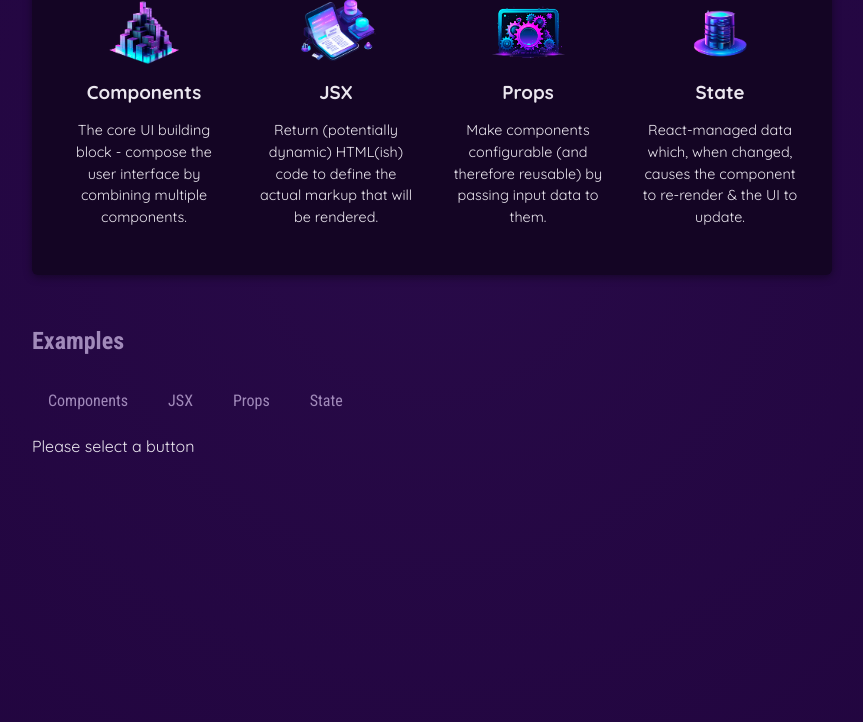
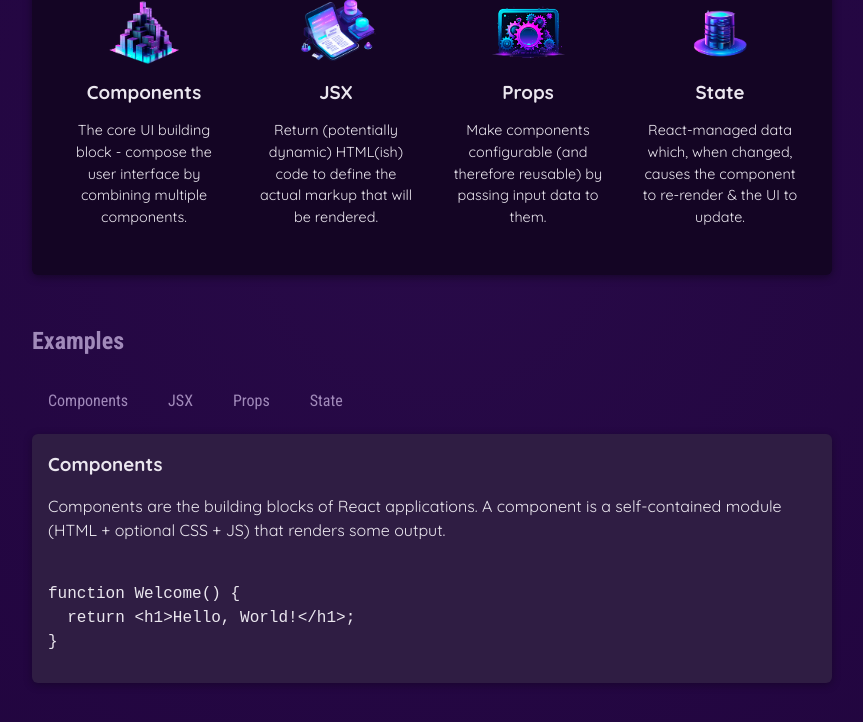
Before and after one commit to astileanua1141/react-website, a React (Vite) app: page / in a window 1280 px wide. Both pictures are taken after a click on the button "Components". Shown: the part 424-1146 px from the top of the page, without its empty margins (208-1071 px from the left). Built offline with nearby package versions, Linux system fonts and the light colour scheme.

Commit message:
Use react hooks to manage state

```diff
--- a/src/App.jsx
+++ b/src/App.jsx
@@ -1,15 +1,30 @@
-import { CORE_CONCEPTS } from './data.js';
+import { useState } from 'react';
+import { CORE_CONCEPTS, EXAMPLES } from './data.js';
 import Header from './components/Header/Header.jsx';
 import CoreConcept from './components/CoreConcept.jsx';
 import TabButton from './components/TabButton.jsx';
 
 function App() {
-  let tabContent = 'Please select a button';
+  const [selectedTopic, setSelectedTopic] = useState();
 
   function handleSelect(selectedButton) {
     //selectedButton => 'components', 'jsx', 'props', 'state'
     console.log('Selected btn: ' + selectedButton);
-    // tabContent = selectedButton;
+    setSelectedTopic(selectedButton);
+  }
+
+  let tabContent = 'Please select a topic';
+
+  if (selectedTopic) {
+    tabContent = (
+      <div id="tab-content">
+        <h3>{EXAMPLES[selectedTopic].title}</h3>
+        <p>{EXAMPLES[selectedTopic].description}</p>
+        <pre>
+          <code>{EXAMPLES[selectedTopic].code}</code>
+        </pre>
+      </div>
+    );
   }
 
   return (
--- a/src/data.js
+++ b/src/data.js
@@ -29,3 +29,54 @@ export const CORE_CONCEPTS = [
       'React-managed data which, when changed, causes the component to re-render & the UI to update.',
   },
 ];
+
+export const EXAMPLES = {
+  components: {
+    title: 'Components',
+    description:
+      'Components are the building blocks of React applications. A component is a self-contained module (HTML + optional CSS + JS) that renders some output.',
+    code: `
+function Welcome() {
+  return <h1>Hello, World!</h1>;
+}`,
+  },
+  jsx: {
+    title: 'JSX',
+    description:
+      'JSX is a syntax extension to JavaScript. It is similar to a template language, but it has full power of JavaScript (e.g., it may output dynamic content).',
+    code: `
+<div>
+  <h1>Welcome {userName}</h1>
+  <p>Time to learn React!</p>
+</div>`,
+  },
+  props: {
+    title: 'Props',
+    description:
+      'Components accept arbitrary inputs called props. They are like function arguments.',
+    code: `
+function Welcome(props) {
+  return <h1>Hello, {props.name}</h1>;
+}`,
+  },
+  state: {
+    title: 'State',
+    description:
+      'State allows React components to change their output over time in response to user actions, network responses, and anything else.',
+    code: `
+function Counter() {
+  const [isVisible, setIsVisible] = useState(false);
+
+  function handleClick() {
+    setIsVisible(true);
+  }
+
+  return (
+    <div>
+      <button onClick={handleClick}>Show Details</button>
+      {isVisible && <p>Amazing details!</p>}
+    </div>
+  );
+}`,
+  },
+};
```
